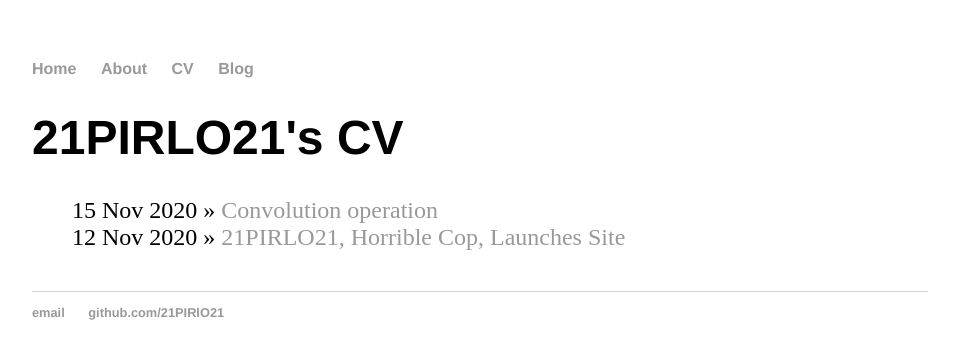
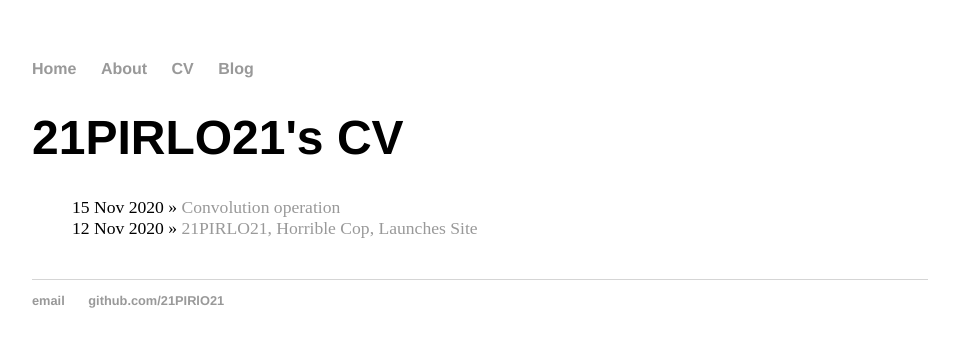
Before and after one commit to 21PIRLO21/21PIRLO21.github.io, a Jekyll site: the page built from cv/index.html, in a window 1280 px wide. Shown: the top 359 px of the page, without its empty margins (160-1119 px from the left). Built offline with Jekyll 4.4.1, drawn with Linux system fonts in a browser that asks for light colours.

Commit message:
font size test

```diff
--- a/assets/css/main.css
+++ b/assets/css/main.css
@@ -35,7 +35,7 @@ footer {
 
 ul.posts {
     margin: 20px auto 40px;
-    font-size: 1.5em;
+    font-size: 1.1em;
 }
 
 ul.posts li {
```
